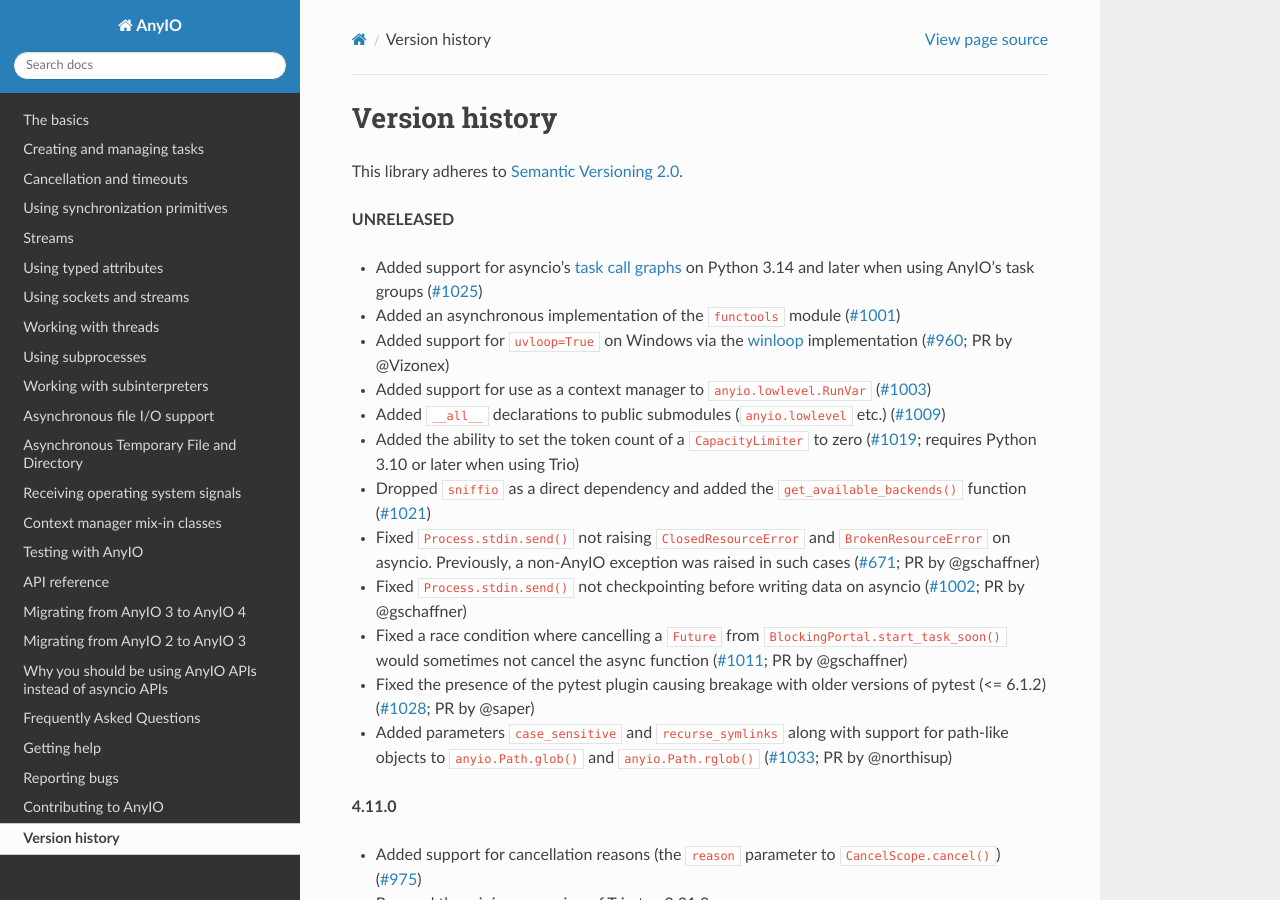
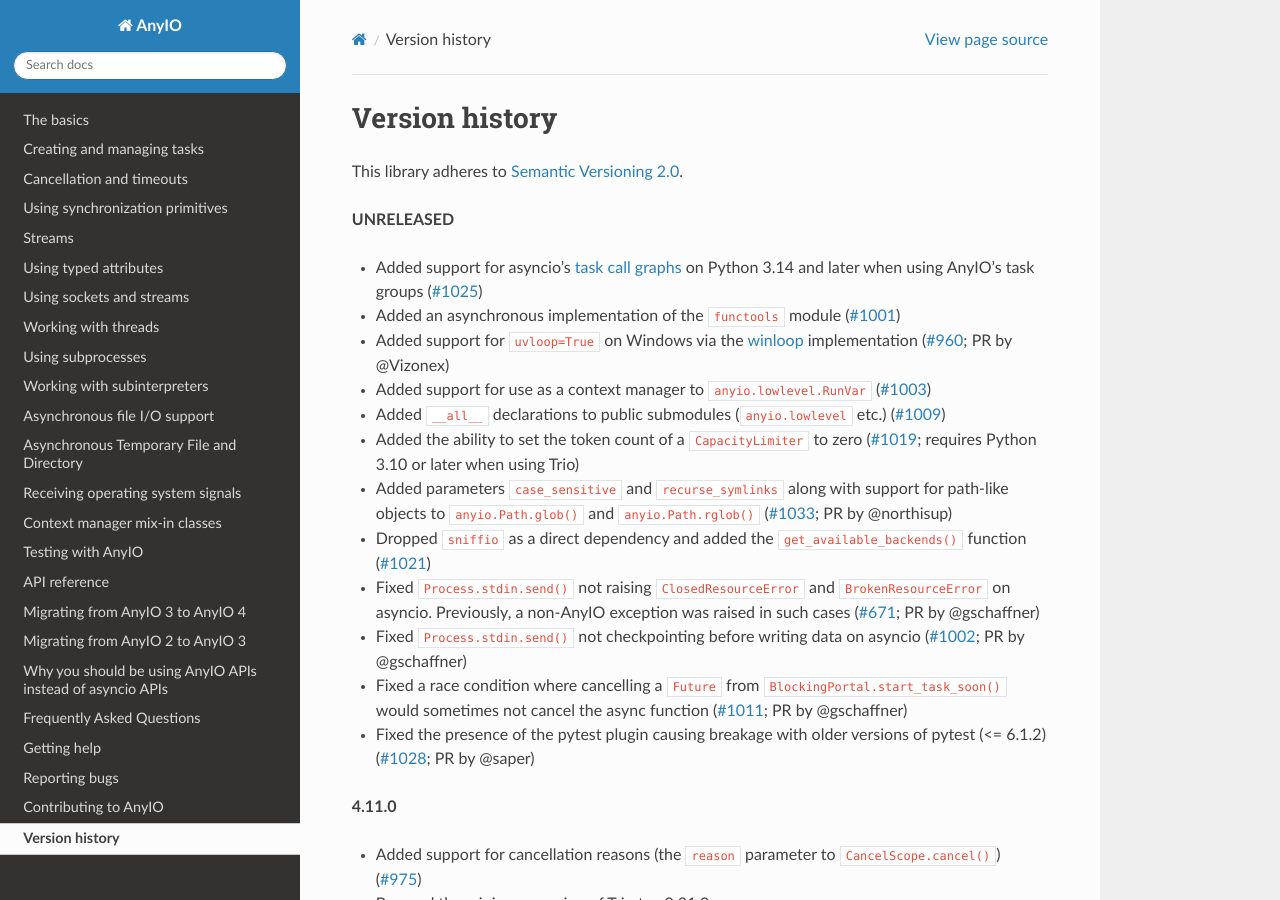
Before and after one commit to agronholm/anyio, a Sphinx documentation site: the page built from docs/versionhistory.rst, in a window 1280 px wide and 900 px high. Built offline with Sphinx 7.4.7 and the Read the Docs theme 3.1.0, drawn with Linux system fonts in a browser that asks for light colours; the version number could not be read and is left out; some of the changed lines change nothing that is shown.

Commit message:
Moved a changelog entry to its correct position

```diff
--- a/docs/versionhistory.rst
+++ b/docs/versionhistory.rst
@@ -19,6 +19,9 @@
 - Added the ability to set the token count of a ``CapacityLimiter`` to zero
   (`#1019 <https://github.com/agronholm/anyio/pull/1019>`_; requires Python 3.10 or
   later when using Trio)
+- Added parameters ``case_sensitive`` and ``recurse_symlinks`` along with support for
+  path-like objects to ``anyio.Path.glob()`` and ``anyio.Path.rglob()``
+  (`#1033 <https://github.com/agronholm/anyio/pull/1033>`_; PR by @northisup)
 - Dropped ``sniffio`` as a direct dependency and added the ``get_available_backends()``
   function (`#1021 <https://github.com/agronholm/anyio/pull/1021>`_)
 - Fixed ``Process.stdin.send()`` not raising ``ClosedResourceError`` and
@@ -33,9 +36,6 @@
 - Fixed the presence of the pytest plugin causing breakage with older versions of
   pytest (<= 6.1.2)
   (`#1028 <https://github.com/agronholm/anyio/issues/1028>`_; PR by @saper)
-- Added parameters ``case_sensitive`` and ``recurse_symlinks`` along with support for
-  path-like objects to ``anyio.Path.glob()`` and ``anyio.Path.rglob()``
-  (`#1033 <https://github.com/agronholm/anyio/pull/1033>`_; PR by @northisup)
 
 .. _task call graphs: https://docs.python.org/3/library/asyncio-graph.html
 .. _winloop: https://github.com/Vizonex/Winloop
```
